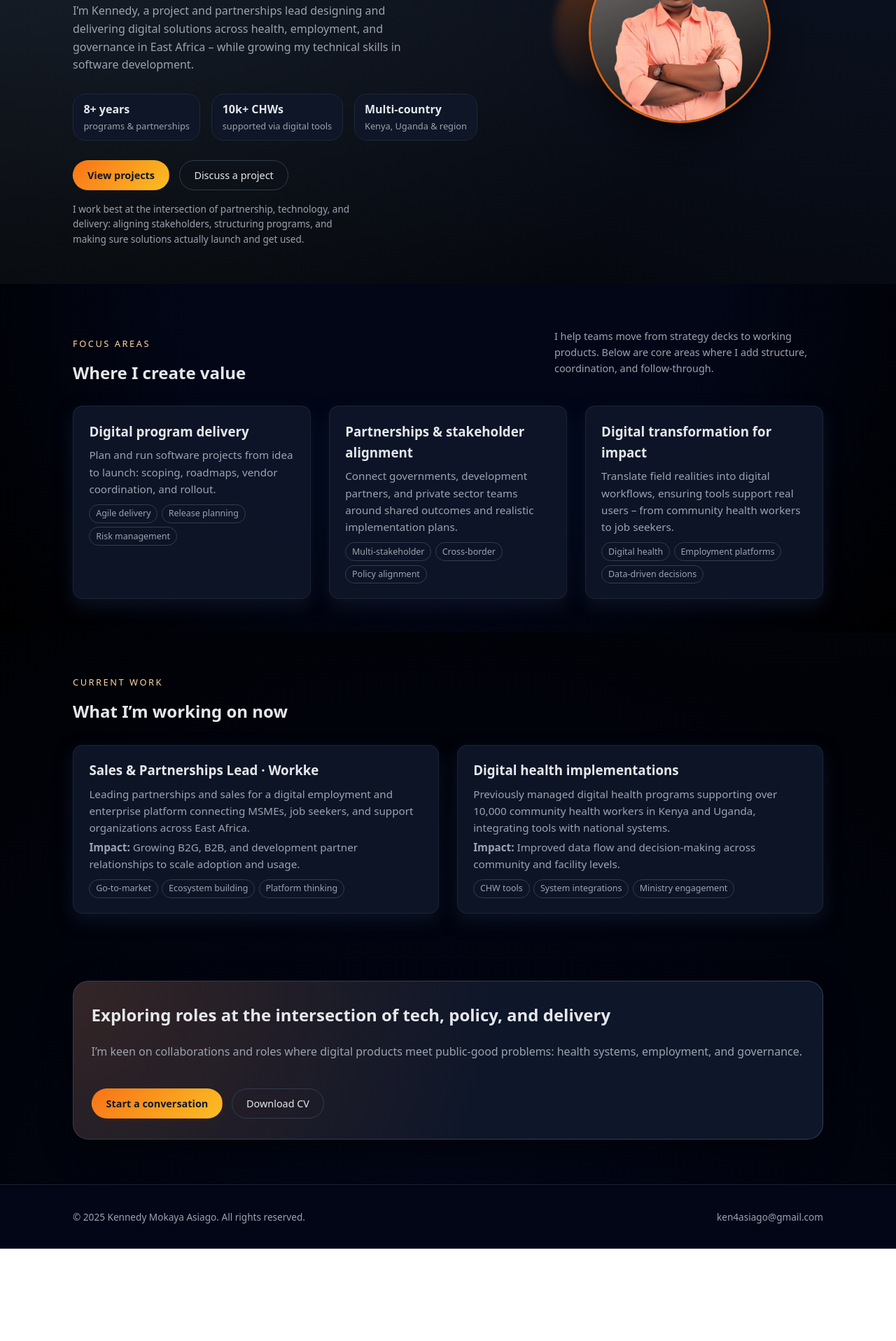
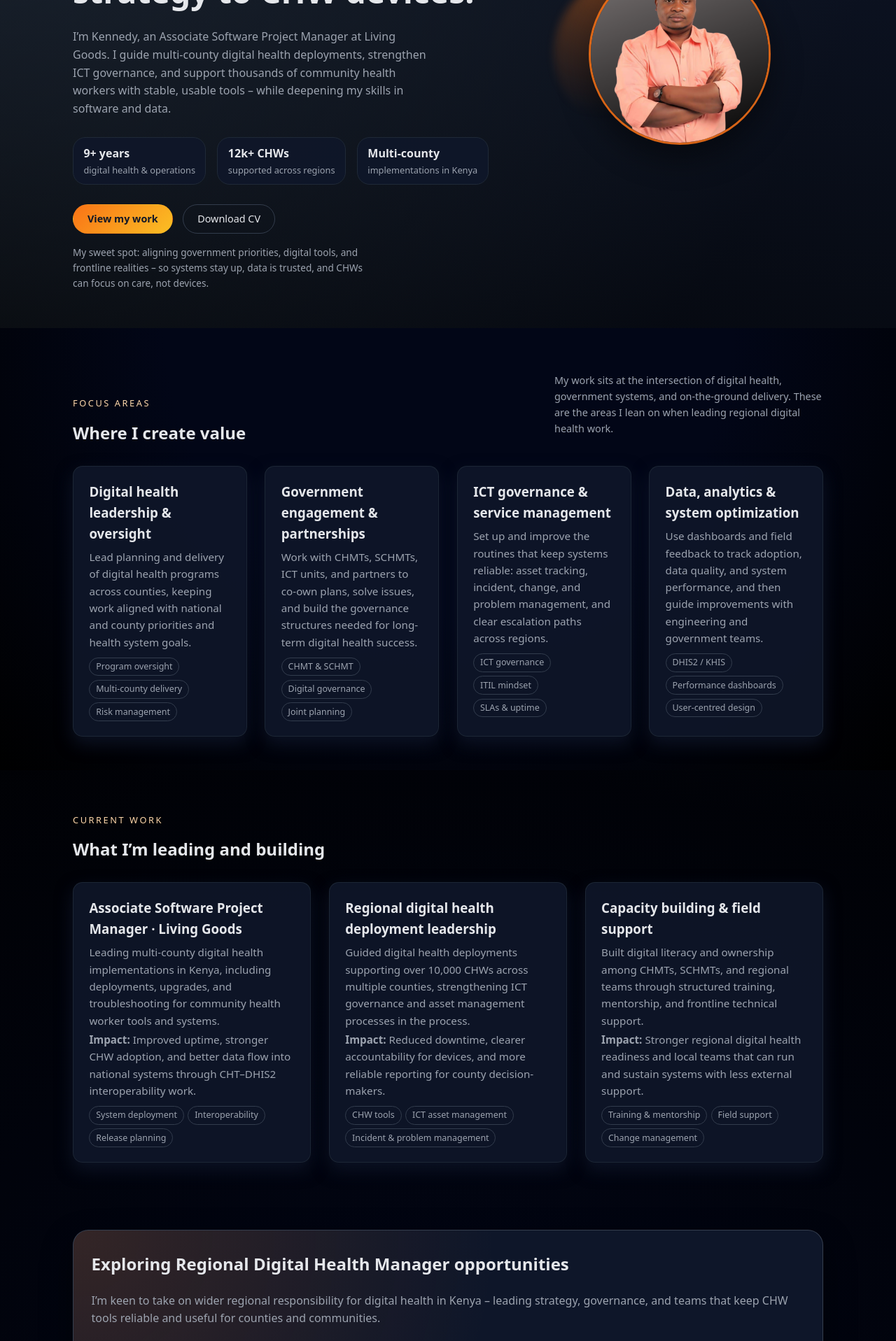
Before and after one commit to Ken4mox/Web-Developement-Portfolio-Website-, a plain HTML site: page index.html in a window 1280 px wide. Shown: the part 400-2317 px from the top of the page at 70% size. Before the commit the page ends 2185 px from the top, so only its background shows below. Drawn offline with Linux system fonts and the light colour scheme.

Commit message:
Add files via upload
DH Manager Portfolio Updates

```diff
--- a/index.html
+++ b/index.html
@@ -3,7 +3,8 @@
 <head>
   <meta charset="UTF-8" />
   <meta name="viewport" content="width=device-width, initial-scale=1.0" />
-  <title>Kennedy Asiago | Digital Projects & Partnerships</title>
+  <title>Kennedy Asiago | Digital Health & Software Project Manager</title>
+  <meta name="description" content="Digital health leader and Associate Software Project Manager at Living Goods, guiding multi-county CHW digital systems, interoperability, and ICT governance across Kenya." />
   <link rel="stylesheet" href="css/style.css" />
 </head>
 <body>
@@ -32,44 +33,43 @@
       <div class="container hero-grid">
         <div>
           <div class="hero-badge-row reveal">
-            <span class="hero-badge">Digital Projects · Partnerships · East Africa</span>
+            <span class="hero-badge">Digital Health · ICT Governance · Kenya</span>
+            <span class="hero-badge">Target role: Regional Digital Health Manager</span>
           </div>
 
           <h1 class="reveal">
-            Turning <span class="hero-highlight">public-good ideas</span> into
-            working digital programs.
+            Leading <span class="hero-highlight">digital health systems</span> from county strategy to CHW devices.
           </h1>
 
           <p class="hero-subtitle reveal">
-            I’m Kennedy, a project and partnerships lead designing and delivering
-            digital solutions across health, employment, and governance in East Africa –
-            while growing my technical skills in software development.
+            I’m Kennedy, an Associate Software Project Manager at Living Goods. I guide multi-county
+            digital health deployments, strengthen ICT governance, and support thousands of community
+            health workers with stable, usable tools – while deepening my skills in software and data.
           </p>
 
           <div class="hero-metrics reveal">
             <div class="metric">
-              <h3>8+ years</h3>
-              <span>programs & partnerships</span>
+              <h3>9+ years</h3>
+              <span>digital health & operations</span>
             </div>
             <div class="metric">
-              <h3>10k+ CHWs</h3>
-              <span>supported via digital tools</span>
+              <h3>12k+ CHWs</h3>
+              <span>supported across regions</span>
             </div>
             <div class="metric">
-              <h3>Multi-country</h3>
-              <span>Kenya, Uganda & region</span>
+              <h3>Multi-county</h3>
+              <span>implementations in Kenya</span>
             </div>
           </div>
 
           <div class="hero-buttons reveal">
-            <a href="projects.html" class="btn primary-btn">View projects</a>
-            <a href="contact.html" class="btn secondary-btn">Discuss a project</a>
+            <a href="projects.html" class="btn primary-btn">View my work</a>
+            <a href="Kennedy_Mokaya_Asiago_CV.pdf" target="_blank" class="btn secondary-btn">Download CV</a>
           </div>
 
           <p class="hero-notes reveal">
-            I work best at the intersection of partnership, technology, and delivery:
-            aligning stakeholders, structuring programs, and making sure solutions
-            actually launch and get used.
+            My sweet spot: aligning government priorities, digital tools, and frontline realities –
+            so systems stay up, data is trusted, and CHWs can focus on care, not devices.
           </p>
         </div>
 
@@ -88,48 +88,61 @@
             <h2 class="section-title">Where I create value</h2>
           </div>
           <p class="section-description">
-            I help teams move from strategy decks to working products. Below are
-            core areas where I add structure, coordination, and follow-through.
+            My work sits at the intersection of digital health, government systems, and on-the-ground
+            delivery. These are the areas I lean on when leading regional digital health work.
           </p>
         </div>
 
         <div class="cards-grid">
           <article class="card reveal">
-            <h3>Digital program delivery</h3>
+            <h3>Digital health leadership & oversight</h3>
             <p>
-              Plan and run software projects from idea to launch: scoping,
-              roadmaps, vendor coordination, and rollout.
+              Lead planning and delivery of digital health programs across counties, keeping work
+              aligned with national and county priorities and health system goals.
             </p>
             <div class="chip-row">
-              <span class="chip">Agile delivery</span>
-              <span class="chip">Release planning</span>
+              <span class="chip">Program oversight</span>
+              <span class="chip">Multi-county delivery</span>
               <span class="chip">Risk management</span>
             </div>
           </article>
 
           <article class="card reveal">
-            <h3>Partnerships & stakeholder alignment</h3>
+            <h3>Government engagement & partnerships</h3>
             <p>
-              Connect governments, development partners, and private sector teams
-              around shared outcomes and realistic implementation plans.
+              Work with CHMTs, SCHMTs, ICT units, and partners to co-own plans, solve issues, and
+              build the governance structures needed for long-term digital health success.
             </p>
             <div class="chip-row">
-              <span class="chip">Multi-stakeholder</span>
-              <span class="chip">Cross-border</span>
-              <span class="chip">Policy alignment</span>
+              <span class="chip">CHMT & SCHMT</span>
+              <span class="chip">Digital governance</span>
+              <span class="chip">Joint planning</span>
             </div>
           </article>
 
           <article class="card reveal">
-            <h3>Digital transformation for impact</h3>
+            <h3>ICT governance & service management</h3>
             <p>
-              Translate field realities into digital workflows, ensuring tools
-              support real users – from community health workers to job seekers.
+              Set up and improve the routines that keep systems reliable: asset tracking, incident,
+              change, and problem management, and clear escalation paths across regions.
             </p>
             <div class="chip-row">
-              <span class="chip">Digital health</span>
-              <span class="chip">Employment platforms</span>
-              <span class="chip">Data-driven decisions</span>
+              <span class="chip">ICT governance</span>
+              <span class="chip">ITIL mindset</span>
+              <span class="chip">SLAs & uptime</span>
+            </div>
+          </article>
+
+          <article class="card reveal">
+            <h3>Data, analytics & system optimization</h3>
+            <p>
+              Use dashboards and field feedback to track adoption, data quality, and system performance,
+              and then guide improvements with engineering and government teams.
+            </p>
+            <div class="chip-row">
+              <span class="chip">DHIS2 / KHIS</span>
+              <span class="chip">Performance dashboards</span>
+              <span class="chip">User-centred design</span>
             </div>
           </article>
         </div>
@@ -142,44 +155,59 @@
         <div class="section-header">
           <div>
             <p class="section-kicker">Current work</p>
-            <h2 class="section-title">What I’m working on now</h2>
+            <h2 class="section-title">What I’m leading and building</h2>
           </div>
         </div>
 
         <div class="cards-grid">
           <article class="card reveal">
-            <h3>Sales & Partnerships Lead · Workke</h3>
+            <h3>Associate Software Project Manager · Living Goods</h3>
             <p>
-              Leading partnerships and sales for a digital employment and
-              enterprise platform connecting MSMEs, job seekers, and support
-              organizations across East Africa.
+              Leading multi-county digital health implementations in Kenya, including deployments,
+              upgrades, and troubleshooting for community health worker tools and systems.
             </p>
             <p class="project-meta">
-              <strong>Impact:</strong> Growing B2G, B2B, and development partner
-              relationships to scale adoption and usage.
+              <strong>Impact:</strong> Improved uptime, stronger CHW adoption, and better data flow
+              into national systems through CHT–DHIS2 interoperability work.
             </p>
             <div class="chip-row">
-              <span class="chip">Go-to-market</span>
-              <span class="chip">Ecosystem building</span>
-              <span class="chip">Platform thinking</span>
+              <span class="chip">System deployment</span>
+              <span class="chip">Interoperability</span>
+              <span class="chip">Release planning</span>
             </div>
           </article>
 
           <article class="card reveal">
-            <h3>Digital health implementations</h3>
+            <h3>Regional digital health deployment leadership</h3>
             <p>
-              Previously managed digital health programs supporting over 10,000
-              community health workers in Kenya and Uganda, integrating tools
-              with national systems.
+              Guided digital health deployments supporting over 10,000 CHWs across multiple counties,
+              strengthening ICT governance and asset management processes in the process.
             </p>
             <p class="project-meta">
-              <strong>Impact:</strong> Improved data flow and decision-making
-              across community and facility levels.
+              <strong>Impact:</strong> Reduced downtime, clearer accountability for devices, and more
+              reliable reporting for county decision-makers.
             </p>
             <div class="chip-row">
               <span class="chip">CHW tools</span>
-              <span class="chip">System integrations</span>
-              <span class="chip">Ministry engagement</span>
+              <span class="chip">ICT asset management</span>
+              <span class="chip">Incident & problem management</span>
+            </div>
+          </article>
+
+          <article class="card reveal">
+            <h3>Capacity building & field support</h3>
+            <p>
+              Built digital literacy and ownership among CHMTs, SCHMTs, and regional teams through
+              structured training, mentorship, and frontline technical support.
+            </p>
+            <p class="project-meta">
+              <strong>Impact:</strong> Stronger regional digital health readiness and local teams
+              that can run and sustain systems with less external support.
+            </p>
+            <div class="chip-row">
+              <span class="chip">Training & mentorship</span>
+              <span class="chip">Field support</span>
+              <span class="chip">Change management</span>
             </div>
           </article>
         </div>
@@ -191,17 +219,16 @@
       <div class="container">
         <div class="cta reveal">
           <div>
-            <h2>Exploring roles at the intersection of tech, policy, and delivery</h2>
+            <h2>Exploring Regional Digital Health Manager opportunities</h2>
             <p>
-              I’m keen on collaborations and roles where digital products meet
-              public-good problems: health systems, employment, and governance.
+              I’m keen to take on wider regional responsibility for digital health in Kenya – leading
+              strategy, governance, and teams that keep CHW tools reliable and useful for counties
+              and communities.
             </p>
           </div>
           <div class="cta-actions">
             <a href="contact.html" class="btn primary-btn">Start a conversation</a>
-            <a href="Kennedy_Mokaya_Asiago_CV.pdf" target="_blank" class="btn secondary-btn">
-              Download CV
-            </a>
+            <a href="projects.html" class="btn secondary-btn">See detailed projects</a>
           </div>
         </div>
       </div>
```
Also changed, not shown: about.html (+62 -42 lines), projects.html (+60 -52 lines), 1 other file.
